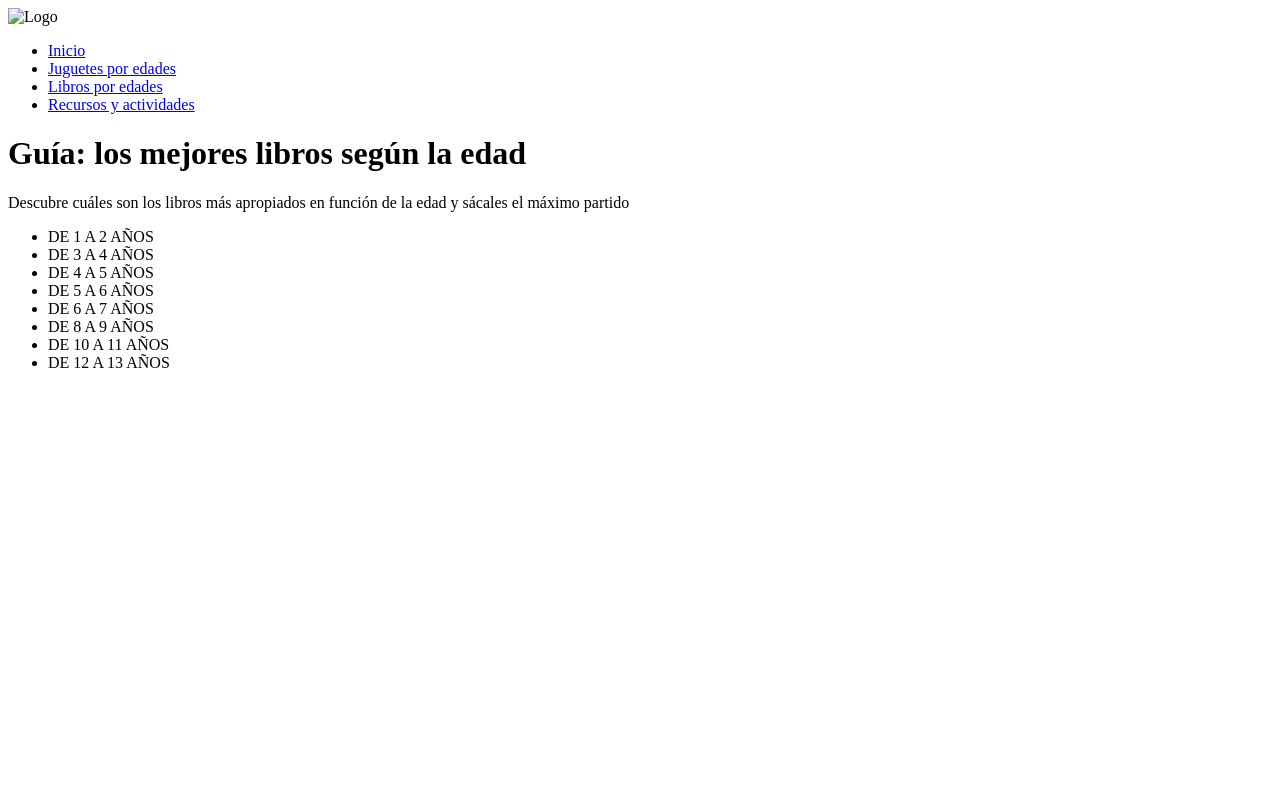
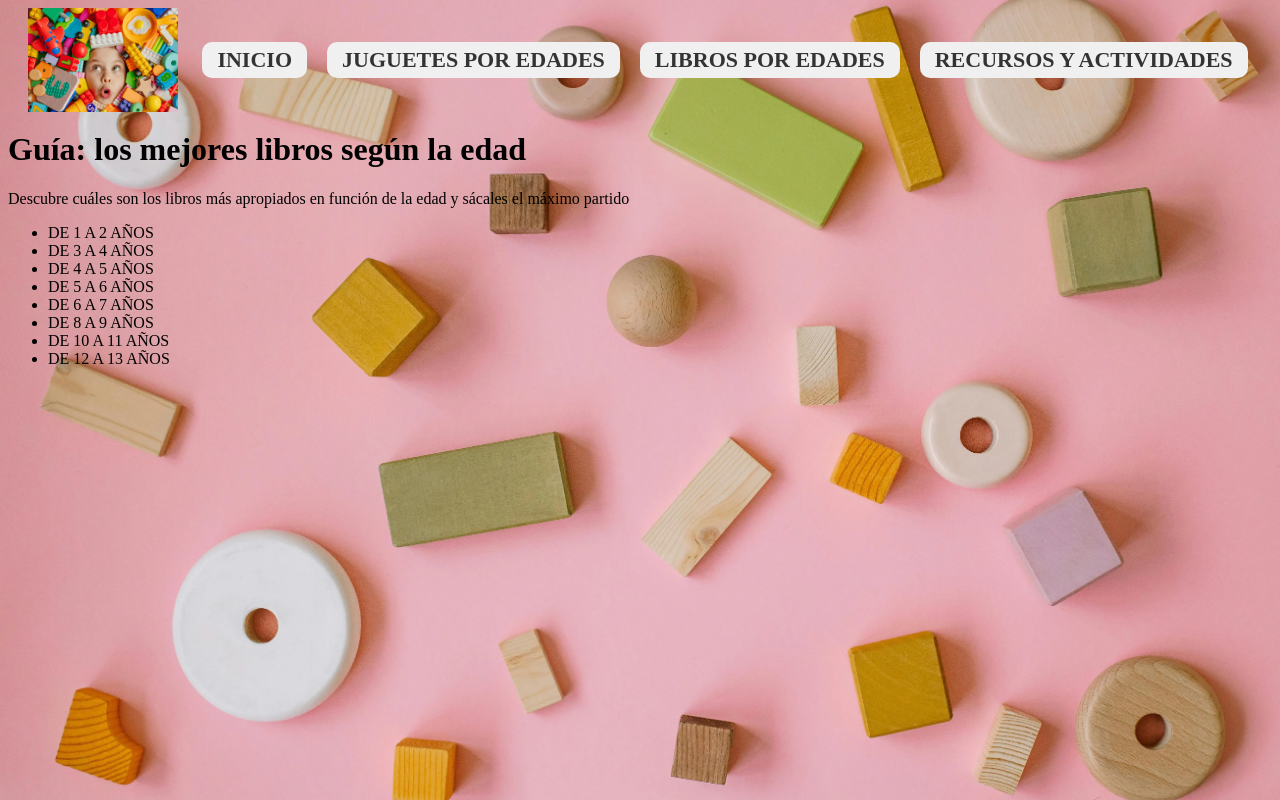
Before and after one commit to KrissBlueMeth/Juguetes-y-libros-por-edades, a plain HTML site: page librosporedades.html in a window 1280 px wide. Drawn offline with Linux system fonts and the light colour scheme; the site is published under a folder, as on GitHub Pages, so addresses that start at the root find nothing.

Commit message:
modifico los archivos html secundarios con las rutas relativas correctas

```diff
--- a/librosporedades.html
+++ b/librosporedades.html
@@ -4,21 +4,21 @@
     <meta charset="UTF-8">
     <meta name="viewport" content="width=device-width, initial-scale=1.0">
     <title>Libros por edades</title>
-    <link rel="stylesheet" href="/styles_pag_secundarias.css">
+    <link rel="stylesheet" href="styles_pag_secundarias.css">
 </head>
 <body>
     <header id="header">
 
         <div class="logo-container">
-         <img src="/img/Logojuguetes.png" alt="Logo" class="logo">
+         <img src="img/Logojuguetes.png" alt="Logo" class="logo">
         </div>
         <div class="nav-container">
              <nav class="menu">
                  <ul>
-                     <li><a href="/index.html">Inicio</a></li>
-                     <li><a href="/juguetesporedades.html">Juguetes por edades</a></li>
-                     <li><a href="/librosporedades.html">Libros por edades</a></li>
-                     <li><a href="/recursosyactividades.html">Recursos y actividades</a></li>
+                     <li><a href="index.html">Inicio</a></li>
+                     <li><a href="juguetesporedades.html">Juguetes por edades</a></li>
+                     <li><a href="librosporedades.html">Libros por edades</a></li>
+                     <li><a href="recursosyactividades.html">Recursos y actividades</a></li>
                  </ul>
              </nav>
 
```
Also changed, not shown: juguetesporedades.html (+5 -5 lines).
